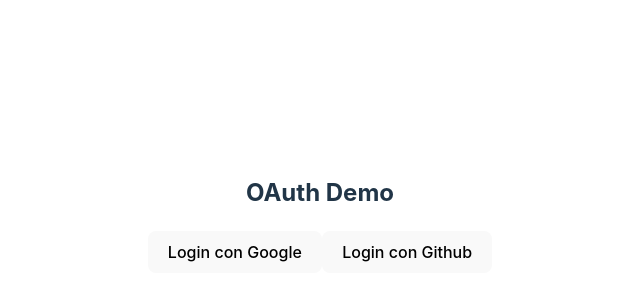
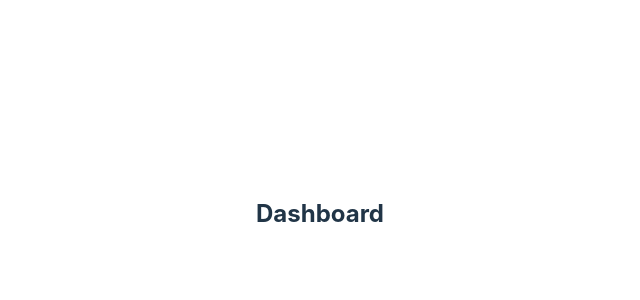
Before and after one commit to NewName4Me/Spring-React-Oauth2, a React (Vite) app in the folder client/: page /dashboard in a window 1280 px wide. Shown: the part 186-486 px from the top of the page, without its empty margins (320-960 px from the left). Built offline with nearby package versions, Linux system fonts and the light colour scheme.

Commit message:
redirijir a dashboarrd basico cuando hacen un buen login

```diff
--- a/client/package.json
+++ b/client/package.json
@@ -11,7 +11,8 @@
   },
   "dependencies": {
     "react": "^18.3.1",
-    "react-dom": "^18.3.1"
+    "react-dom": "^18.3.1",
+    "react-router-dom": "^6.26.2"
   },
   "devDependencies": {
     "@eslint/js": "^9.9.0",
--- a/client/src/App.jsx
+++ b/client/src/App.jsx
@@ -1,11 +1,18 @@
-import './App.css'
-import Home from './components/Home'
+import './App.css';
+import Home from './components/Home';
+import Dashboard from './components/Dashboard';
+import { BrowserRouter as Router, Route, Routes } from 'react-router-dom';
 
 function App() {
 
   return (
     <>
-      <Home />
+      <Router>
+        <Routes>
+          <Route path='/' element={<Home />} />
+          <Route path='/dashboard' element={<Dashboard />} />
+        </Routes>
+      </Router>
     </>
   )
 }
--- /dev/null
+++ b/client/src/components/Dashboard.jsx
@@ -0,0 +1,11 @@
+import React from 'react'
+
+function Dashboard() {
+    return (
+        <div>
+            <h2>Dashboard</h2>
+        </div>
+    )
+}
+
+export default Dashboard
```
Also changed, not shown: 2 other files (tests, documents, lock files or other folders).
